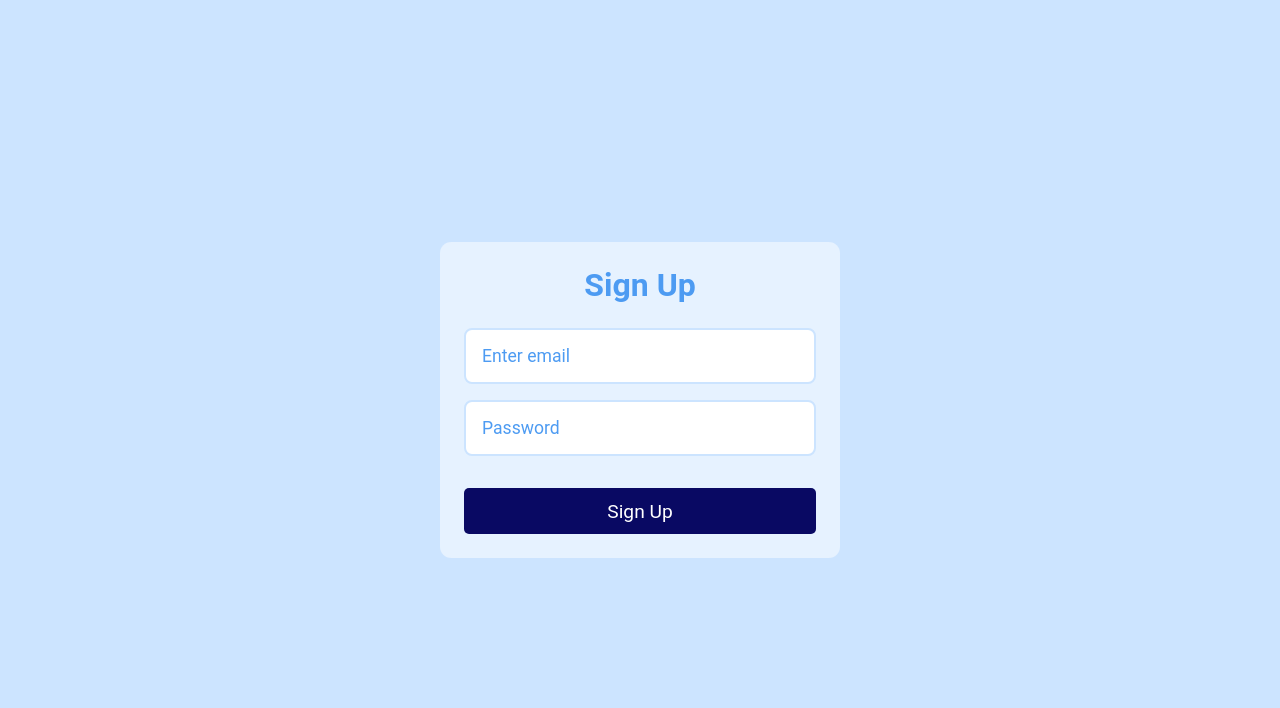
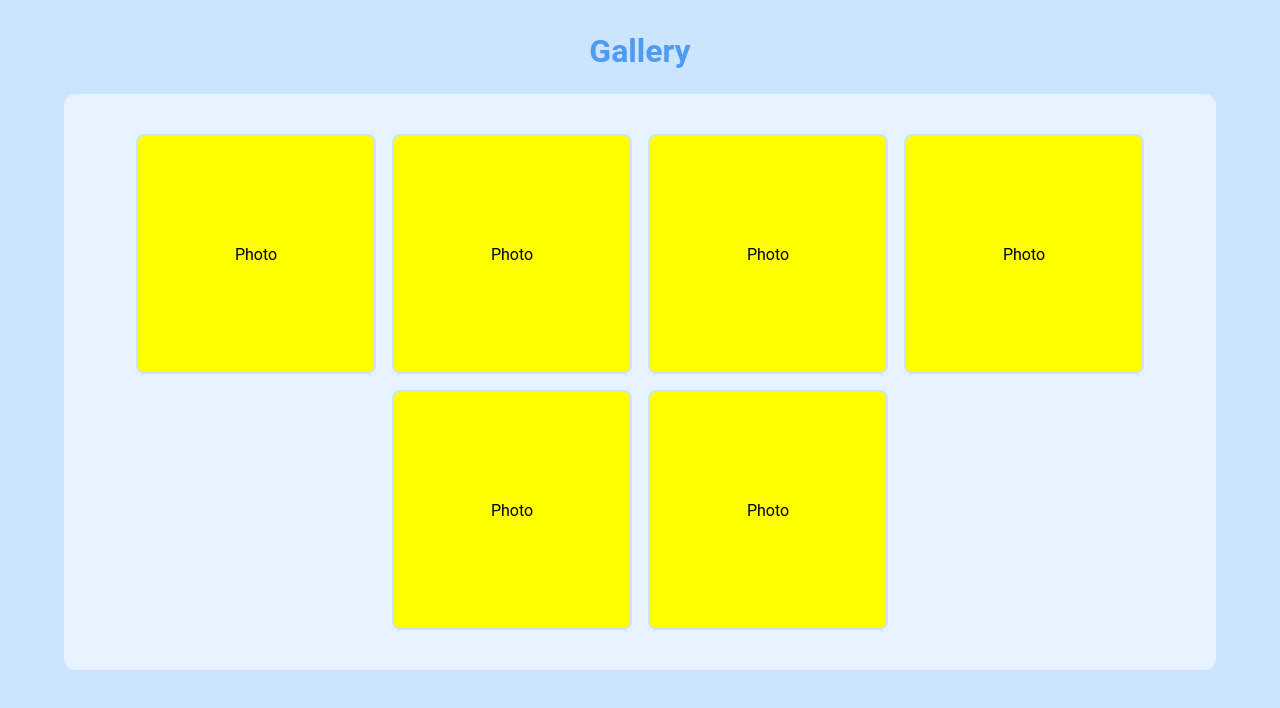
Before and after one commit to Bogush-Dima/photo-gallery-client, a React (Create React App) app: page / in a window 1280 px wide. Shown: the top 708 px of the page. Built offline with nearby package versions, Linux system fonts and the light colour scheme.

Commit message:
create Gallery component

```diff
--- a/src/App.tsx
+++ b/src/App.tsx
@@ -2,12 +2,13 @@ import React from "react";
 import { GlobalStyle } from "./main-styles-components";
 import { SignUp } from "./components/SignUp";
 import { SignIn } from "./components/SignIn";
+import { Gallery } from "./components/Gallery";
 
 export const App = () => {
   return (
     <>
       <GlobalStyle />
-      <SignUp />
+      <Gallery />
     </>
   );
 };
--- /dev/null
+++ b/src/components/Gallery/index.tsx
@@ -0,0 +1,21 @@
+import React from "react";
+import { Title } from "../../main-styles-components";
+import { MainWrapper, PhotosListWrapper, PhotosList, Photo } from "./styled";
+
+export const Gallery = () => {
+  return (
+    <MainWrapper>
+      <Title>Gallery</Title>
+        <PhotosListWrapper>
+        <PhotosList>
+            <Photo>Photo</Photo>
+            <Photo>Photo</Photo>
+            <Photo>Photo</Photo>
+            <Photo>Photo</Photo>
+            <Photo>Photo</Photo>
+            <Photo>Photo</Photo>
+        </PhotosList>
+        </PhotosListWrapper>
+    </MainWrapper>
+  );
+};
--- /dev/null
+++ b/src/components/Gallery/styled.ts
@@ -0,0 +1,36 @@
+import styled from "styled-components";
+
+export const MainWrapper = styled.div`
+  margin: 2rem auto 0;
+  max-width: 90vw;
+`;
+
+export const PhotosListWrapper = styled.div`
+  display: flex;
+  flex-wrap: wrap;
+  align-items: center;
+  justify-content: center;
+`;
+
+export const PhotosList = styled.ul`
+  background: #e6f2ff;
+  padding: 2rem;
+  margin: 0 auto;
+  border-radius: 0.7rem;
+  display: flex;
+  align-items: center;
+  justify-content: center;
+  flex-wrap: wrap;
+`;
+
+export const Photo = styled.li`
+  background: yellow;
+  height: 15rem;
+  width: 15rem;
+  border: 2px solid #cce4ff;
+  border-radius: 0.5rem;
+  display: flex;
+  align-items: center;
+  justify-content: center;
+  margin: 0.5rem;
+`;
--- a/src/main-styles-components.ts
+++ b/src/main-styles-components.ts
@@ -10,7 +10,17 @@ export const GlobalStyle = createGlobalStyle`
 
   body {
     background: #cce4ff;
+  };
+
+  li {
+    list-style: none;
   }
+`
+
+export const Title = styled.h1`
+  color: #4d9bf2;
+  text-align: center;
+  margin-bottom: 1.5rem;
 `
 
 export const FormWrapper = styled.div`
@@ -51,7 +61,7 @@ export const FormInput = styled.input`
 `
 
 export const Button = styled.button`
-  background: #090963;
+  background: #1f61a6;
   color: #ffffff;
   border: none;
   border-radius: 5px;
@@ -61,6 +71,6 @@ export const Button = styled.button`
 
   &:hover {
     cursor: pointer;
-    background: #090963b8;
+    background: #1f61a6ab;
   }
 `
```
